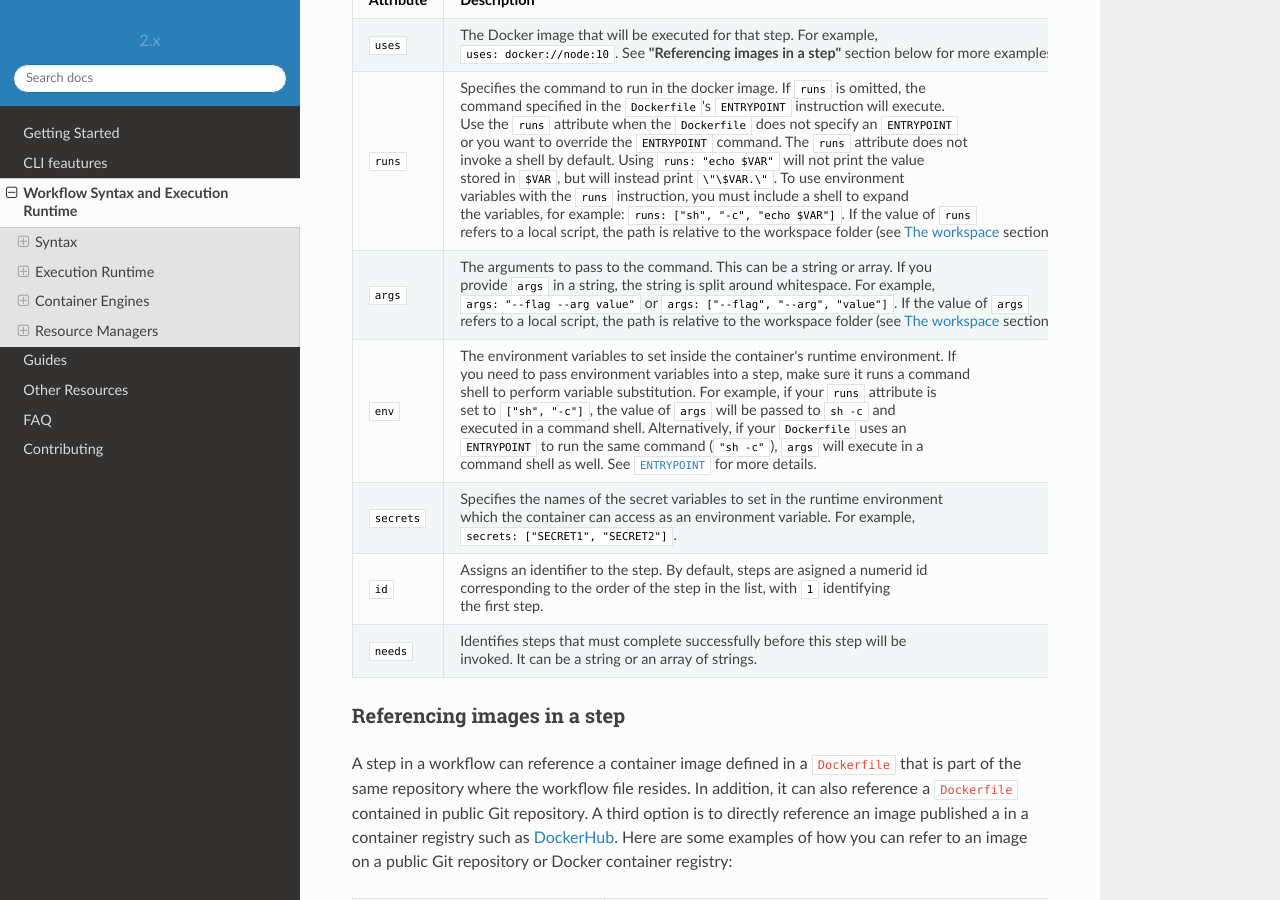
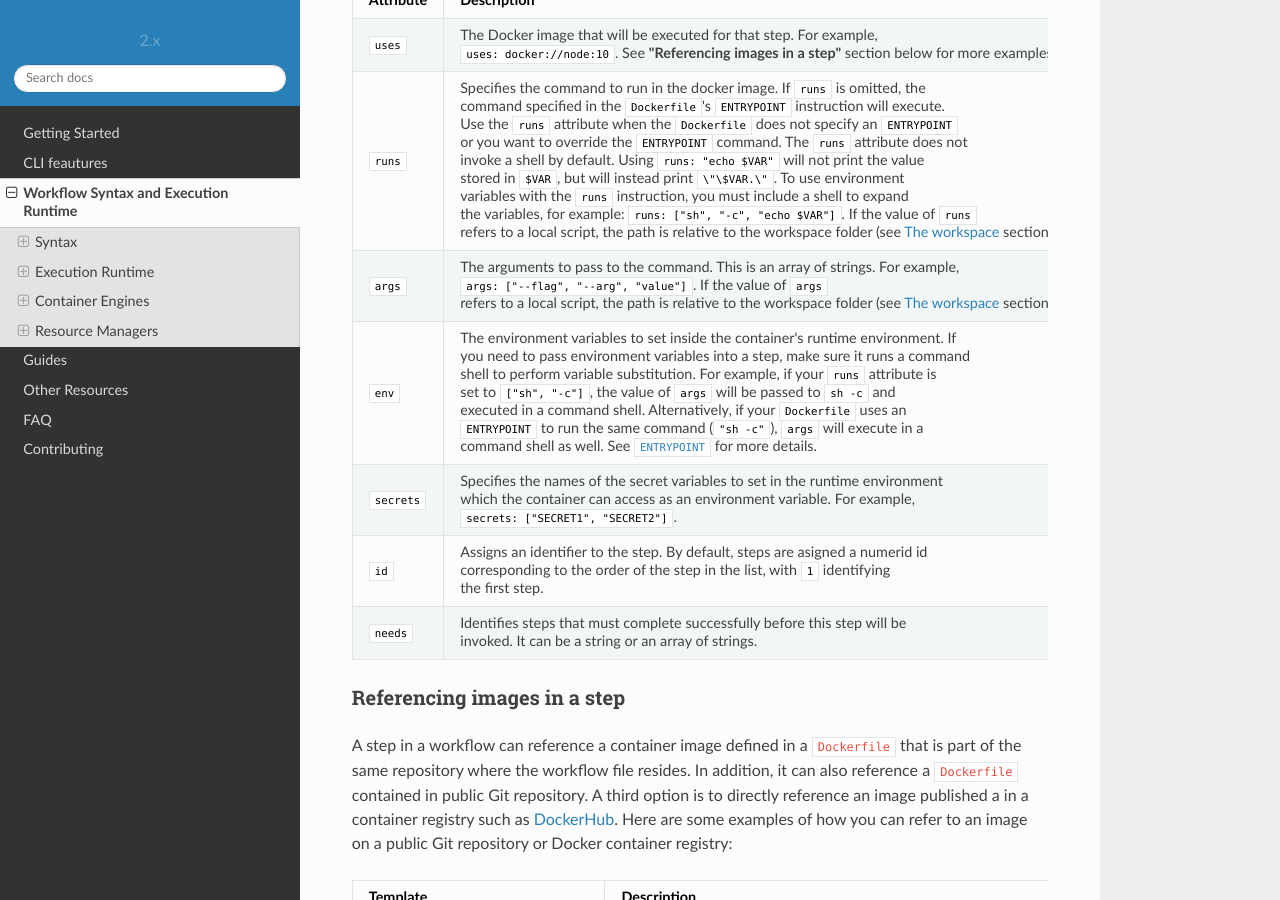
Before and after one commit to getpopper/popper, a Sphinx documentation site: the page built from docs/sections/cn_workflows.md, in a window 1280 px wide and 900 px high, scrolled down 956 px. Built offline with Sphinx 7.4.7 and the Read the Docs theme 2.0.0, drawn with Linux system fonts in a browser that asks for light colours; some of the changed text lies outside the part shown.

Commit message:
update docs to use proper syntax for 'args' step attribute
[skip ci]

````diff
--- a/docs/sections/cn_workflows.md
+++ b/docs/sections/cn_workflows.md
@@ -48,7 +48,7 @@ step. All attributes are optional with the exception of the `uses` attribute.
 | :--------- | :-------------------- |
 | `uses`     | The Docker image that will be executed for that step. For example,<br>`uses: docker://node:10`. See **"Referencing images in a step"** section below for more examples. |
 | `runs`     | Specifies the command to run in the docker image. If `runs` is omitted, the<br>command specified in the `Dockerfile`'s `ENTRYPOINT` instruction will execute.<br>Use the `runs` attribute when the `Dockerfile` does not specify an `ENTRYPOINT`<br>or you want to override the `ENTRYPOINT` command. The `runs` attribute does not<br>invoke a shell by default. Using `runs: "echo $VAR"` will not print the value<br>stored in `$VAR`, but will instead print `\"\$VAR.\"`. To use environment<br>variables with the `runs` instruction, you must include a shell to expand<br>the variables, for example: `runs: ["sh", "-c", "echo $VAR"]`.  If the value of `runs`<br>refers to a local script, the path is relative to the workspace folder (see [The workspace](#the-workspace) section below)|
-| `args`     | The arguments to pass to the command. This can be a string or array. If you<br>provide `args` in a string, the string is split around whitespace. For example,<br> `args: "--flag --arg value"` or `args: ["--flag", "--arg", "value"]`. If the value of `args`<br>refers to a local script, the path is relative to the workspace folder (see [The workspace](#the-workspace) section below). |
+| `args`     | The arguments to pass to the command. This is an array of strings. For example,<br> `args: ["--flag", "--arg", "value"]`. If the value of `args`<br>refers to a local script, the path is relative to the workspace folder (see [The workspace](#the-workspace) section below). |
 | `env`      | The environment variables to set inside the container's runtime environment. If<br>you need to pass environment variables into a step, make sure it runs a command<br>shell to perform variable substitution. For example, if your `runs` attribute is<br>set to `["sh", "-c"]`, the value of `args` will be passed to `sh -c` and<br>executed in a command shell. Alternatively, if your `Dockerfile` uses an<br>`ENTRYPOINT` to run the same command (`"sh -c"`), `args` will execute in a<br>command shell as well. See [`ENTRYPOINT`](https://docs.docker.com/engine/reference/builder/#entrypoint) for more details. |
 | `secrets`  | Specifies the names of the secret variables to set in the runtime environment<br>which the container can access as an environment variable. For example,<br>`secrets: ["SECRET1", "SECRET2"]`. |
 | `id`       | Assigns an identifier to the step. By default, steps are asigned a numerid id<br>corresponding to the order of the step in the list, with `1` identifying<br>the first step. |
@@ -125,11 +125,11 @@ options:
 steps:
 - uses: docker://alpine:3.11
   runs: sh
-  args: "-c 'echo $FOO $SECRET1'"
+  args: ["-c", "echo $FOO $SECRET1"]
 
 - uses: docker://alpine:3.11
   runs: sh
-  args: "-c 'echo $ONLY_FOR'"
+  args: ["-c", "echo $ONLY_FOR"]
   env:
     ONLY_FOR: this step
 ```
@@ -358,11 +358,11 @@ version: '1'
 steps:
 - id: one
   uses: docker://alpine:3.9
-  args: echo hello-world
+  args: ["echo", "hello-world"]
 
 - id: two
   uses: popperized/bin/sh@master
-  args: ls -l
+  args: ["ls", "-l"]
 ```
 
 To run all the steps of the workflow through slurm resource manager,
````
Also changed, not shown: docs/blog_schedule.md (deleted, +0 -42 lines), docs/sections/cli_features.md (+1 -1 lines).
